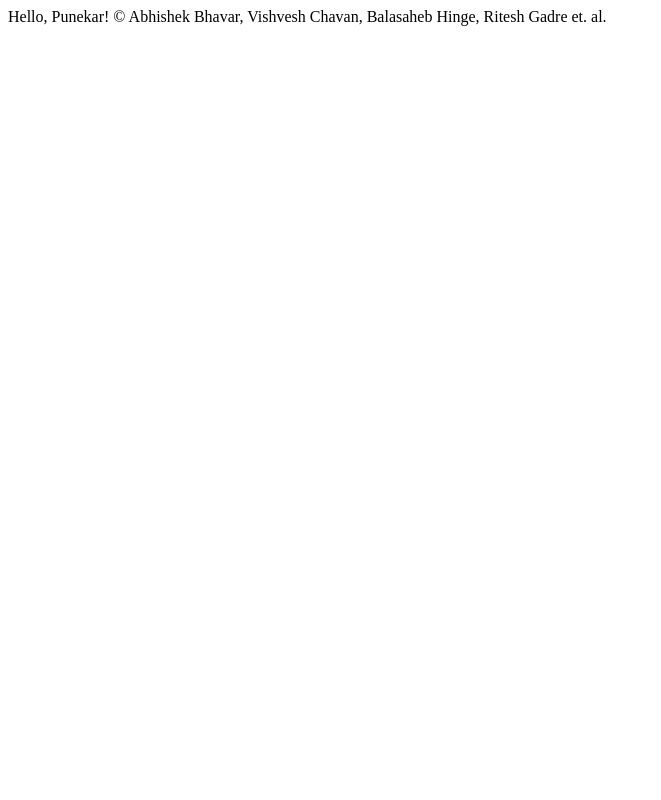
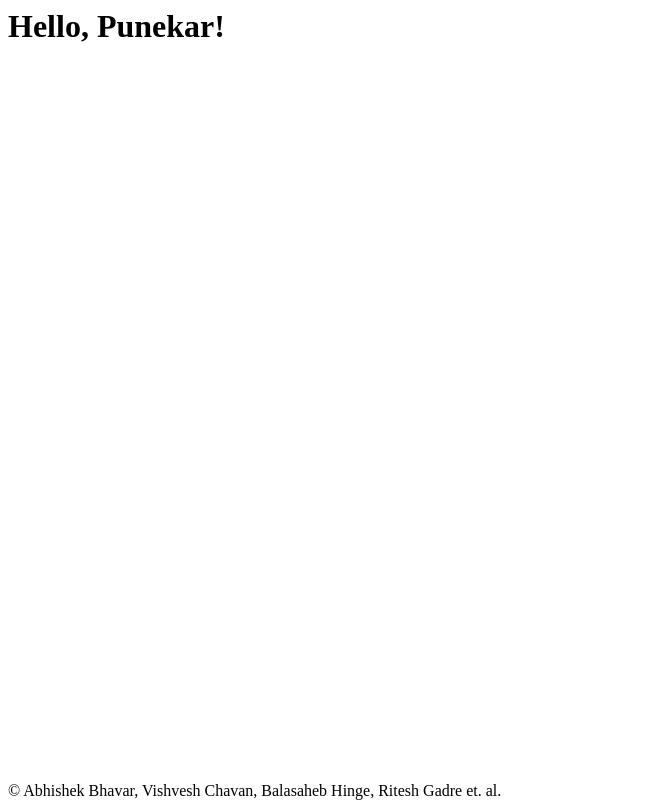
Before and after one commit to MakeAVish03/Aamhi-Hostelkar, a plain HTML site: page index.html in a window 1280 px wide. Shown: the whole page, without its empty margins (0-661 px from the left). Drawn offline with Linux system fonts and the light colour scheme.

Commit message:
changed inline css for bottom bar try 1

```diff
--- a/index.html
+++ b/index.html
@@ -1,8 +1,7 @@
 <html>
   <body>
-    Hello, Punekar!
+   <h1>Hello, Punekar!</h1>
 
-
+   <span style="position:fixed; bottom: 0;"> © Abhishek Bhavar, Vishvesh Chavan, Balasaheb Hinge, Ritesh Gadre et. al.</span>
   </body>
-  <span position = "fixed" bottom = "0"> © Abhishek Bhavar, Vishvesh Chavan, Balasaheb Hinge, Ritesh Gadre et. al.</span>
 </html>
```
